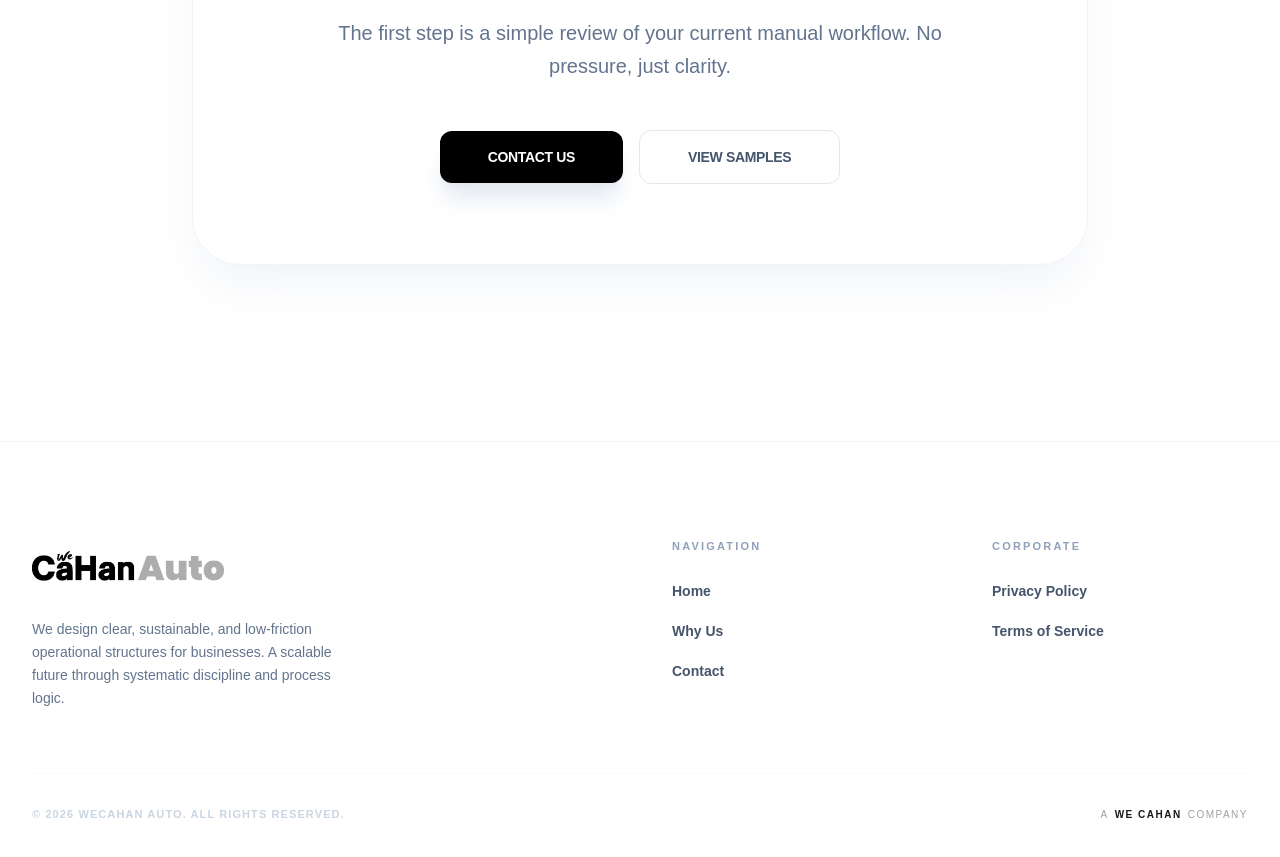
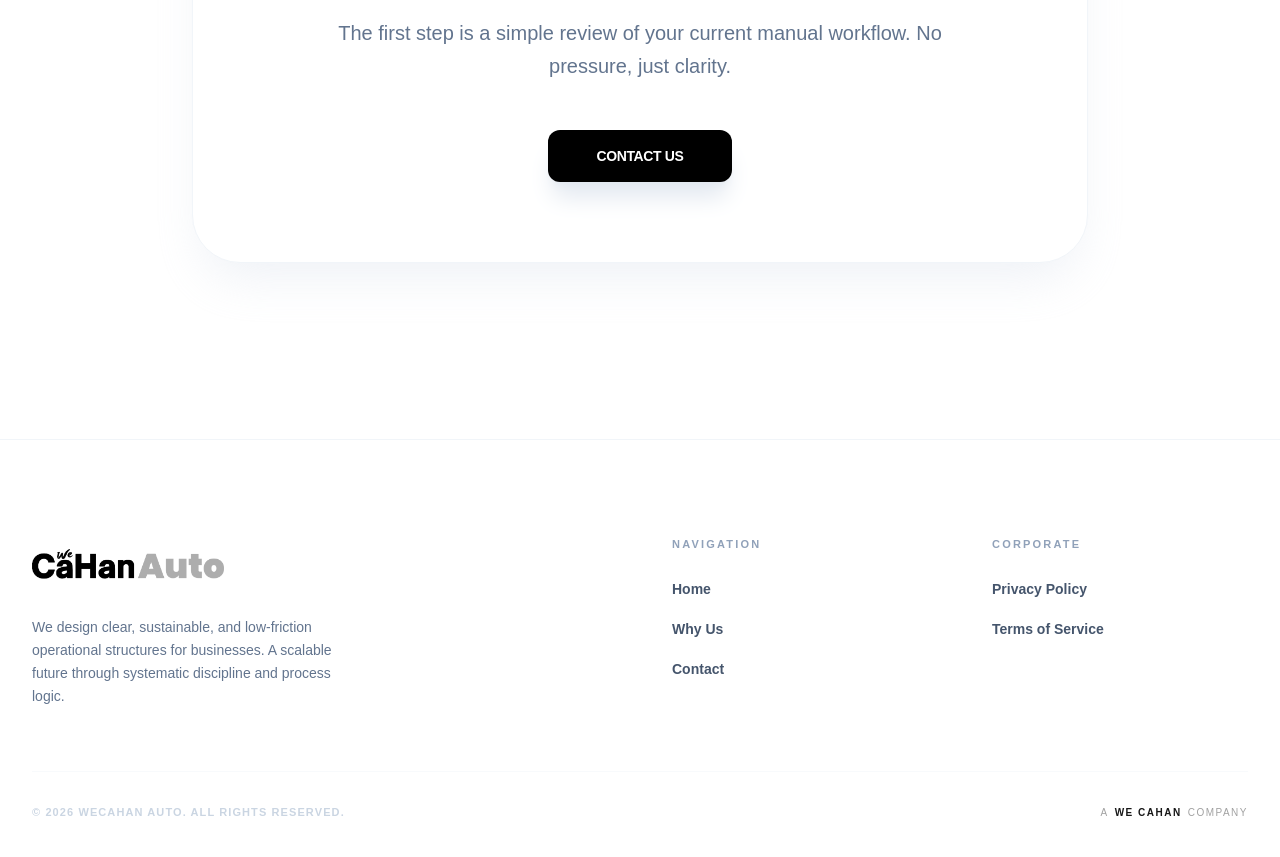
Before and after one commit to mfb46626fn-png/wecahan-auto, a Next.js app: page /why-us in a window 1280 px wide. Shown: the part 5500-6357 px from the top of the page. Built offline with nearby package versions, Linux system fonts and the light colour scheme; no server answers.

Commit message:
refactor: remove redundant secondary CTA from Why Us page for focused conversion

```diff
--- a/content/center/why-us.ts
+++ b/content/center/why-us.ts
@@ -205,7 +205,6 @@ export const centerWhyUsBilingualContent: Record<CenterLocale, WhyUsContent> = {
             title: 'Ready for a more structured process?',
             description: 'The first step is a simple review of your current manual workflow. No pressure, just clarity.',
             primaryCta: 'Contact Us',
-            secondaryCta: 'View Samples',
         },
     },
     tr: {
@@ -325,7 +324,6 @@ export const centerWhyUsBilingualContent: Record<CenterLocale, WhyUsContent> = {
             title: 'Daha yapılandırılmış bir sürece hazır mısınız?',
             description: 'İlk adım, mevcut manuel iş akışınızın basit bir incelemesidir. Baskı yok, sadece netlik.',
             primaryCta: 'Bize Ulaşın',
-            secondaryCta: 'Örnekleri İnceleyin',
         },
     },
 };
```
